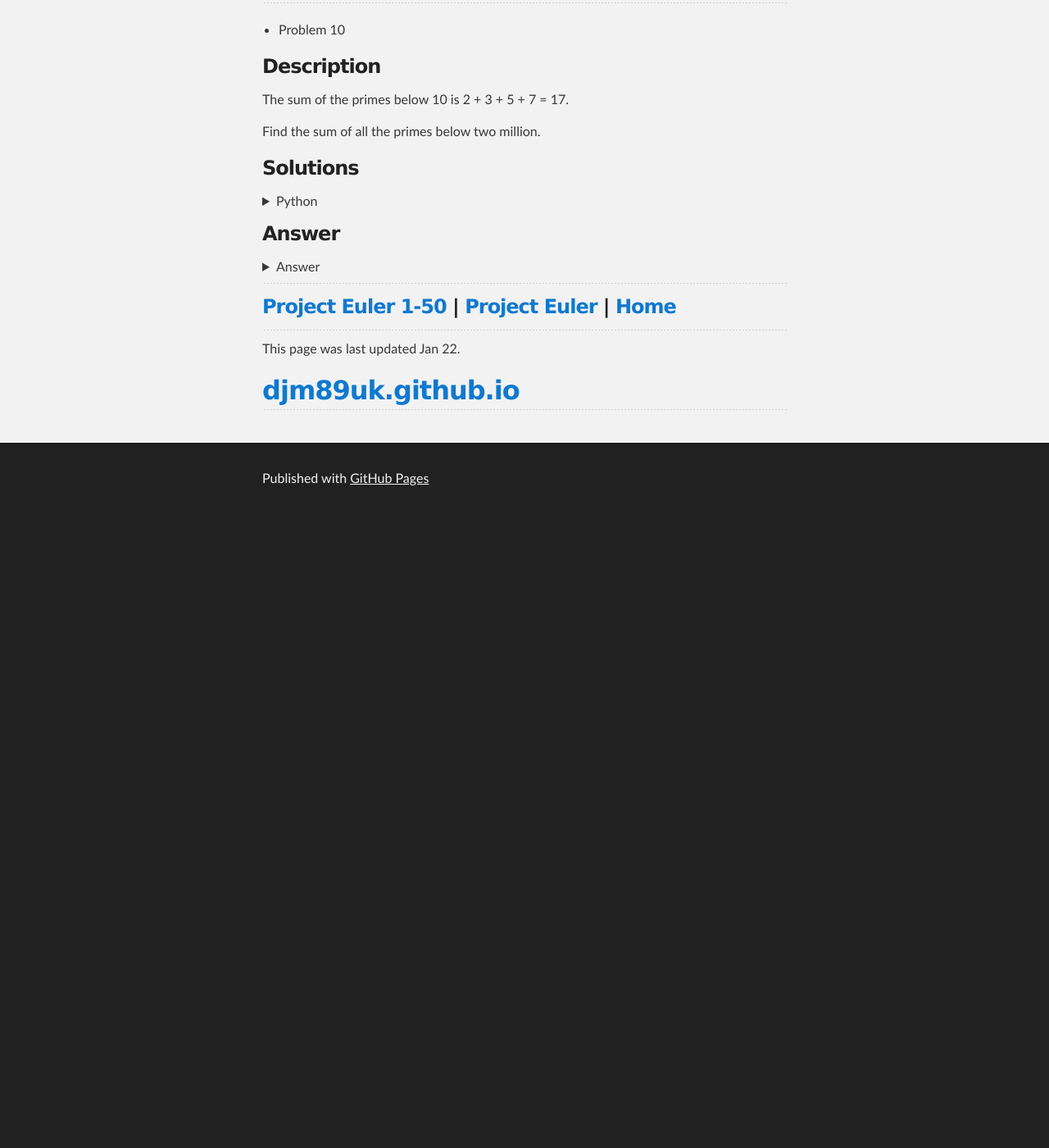
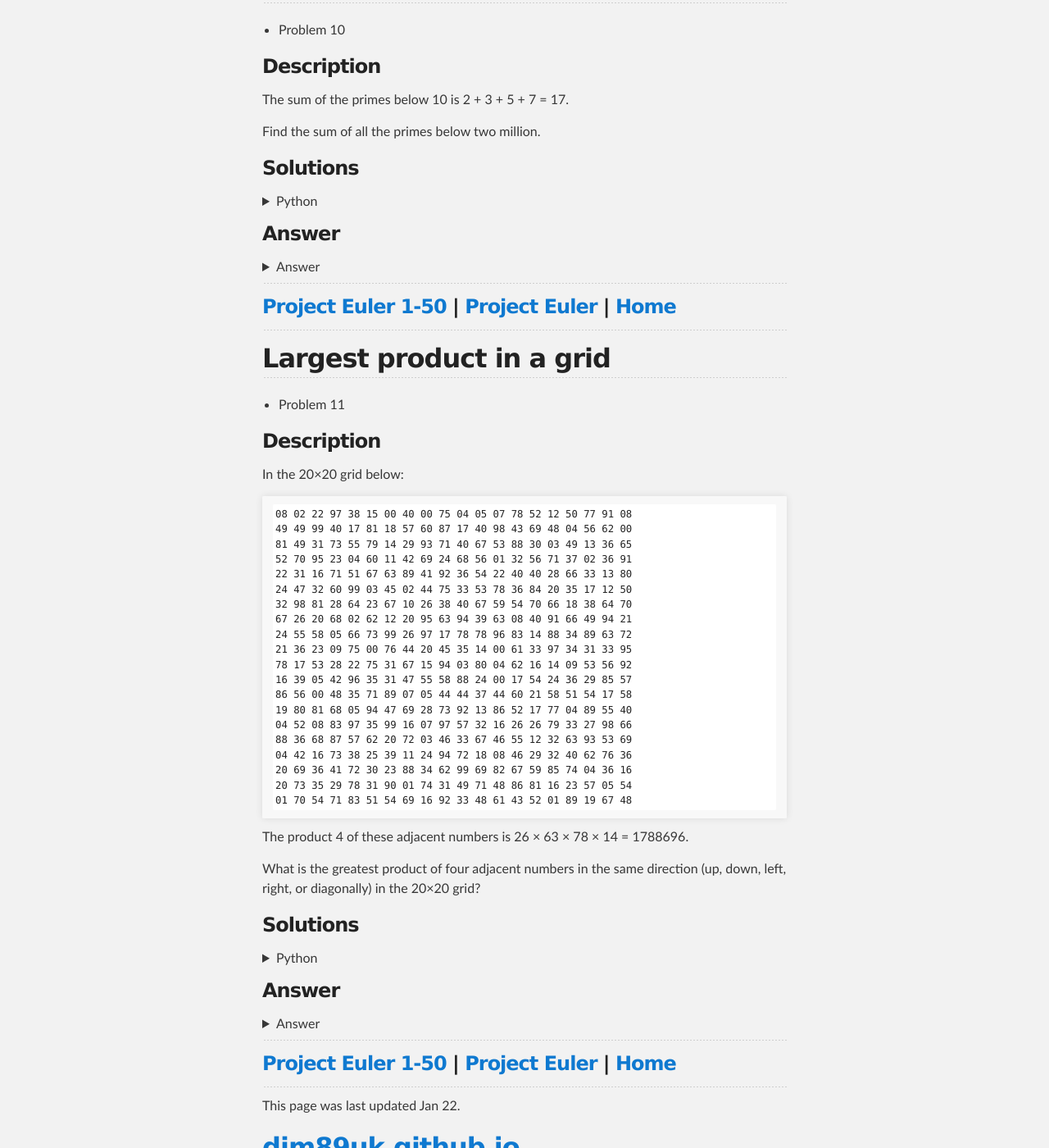
Before and after one commit to djm89uk/djm89uk.github.io, a Jekyll site: the page built from euler_1.md, in a window 1280 px wide and 1400 px high, scrolled down 7195 px. Shown: the whole window at 82% size. Built offline with Jekyll 4.4.1, drawn with Linux system fonts in a browser that asks for light colours; our own code applies the rules of GitHub Pages for plain Markdown files; before the commit the page ends 7825 px from its top, so only the background shows below that; some of the changed text lies outside the part shown.

Commit message:
Update euler_1.md

```diff
--- a/euler_1.md
+++ b/euler_1.md
@@ -1,4 +1,4 @@
-# [Project Euler](./euler.md) Challenges 1-50 (10/50)
+# [Project Euler](./euler.md) Challenges 1-50 (11/50)
 
 [Project Euler](https://projecteuler.net/) was started by Colin Hughes (a.k.a. euler) in October 2001 as a sub-section on mathschallenge.net. Who could have known how popular these types of problems would turn out to be? Since then the membership has continued to grow and Project Euler moved to its own domain in 2006.
 
@@ -16,7 +16,7 @@ These are the first 50 challenges from the site.
 8. [Largest product in a series](#largest-product-in-a-series) 🗸
 9. [Special Pythagorean triplet](#special-pythagorean-triplet) 🗸
 10. [Summation of primes](#summation-of-primes) 🗸
-11. [Largest product in a grid](#largest-product-in-a-grid)
+11. [Largest product in a grid](#largest-product-in-a-grid) 🗸
 12. [Highly divisible triangular number](#highly-divisible-triangular-number)
 13. [Large sum](#large-sum)
 14. [Longest Collatz sequence](#longest-collatz-sequence)
@@ -859,6 +859,115 @@ print("Solution time = {} s".format(t1-t0))
 
 ---
 
+## Largest product in a grid
+
+- Problem 11
+
+### Description
+
+In the 20×20 grid below:
+
+~~~
+08 02 22 97 38 15 00 40 00 75 04 05 07 78 52 12 50 77 91 08
+49 49 99 40 17 81 18 57 60 87 17 40 98 43 69 48 04 56 62 00
+81 49 31 73 55 79 14 29 93 71 40 67 53 88 30 03 49 13 36 65
+52 70 95 23 04 60 11 42 69 24 68 56 01 32 56 71 37 02 36 91
+22 31 16 71 51 67 63 89 41 92 36 54 22 40 40 28 66 33 13 80
+24 47 32 60 99 03 45 02 44 75 33 53 78 36 84 20 35 17 12 50
+32 98 81 28 64 23 67 10 26 38 40 67 59 54 70 66 18 38 64 70
+67 26 20 68 02 62 12 20 95 63 94 39 63 08 40 91 66 49 94 21
+24 55 58 05 66 73 99 26 97 17 78 78 96 83 14 88 34 89 63 72
+21 36 23 09 75 00 76 44 20 45 35 14 00 61 33 97 34 31 33 95
+78 17 53 28 22 75 31 67 15 94 03 80 04 62 16 14 09 53 56 92
+16 39 05 42 96 35 31 47 55 58 88 24 00 17 54 24 36 29 85 57
+86 56 00 48 35 71 89 07 05 44 44 37 44 60 21 58 51 54 17 58
+19 80 81 68 05 94 47 69 28 73 92 13 86 52 17 77 04 89 55 40
+04 52 08 83 97 35 99 16 07 97 57 32 16 26 26 79 33 27 98 66
+88 36 68 87 57 62 20 72 03 46 33 67 46 55 12 32 63 93 53 69
+04 42 16 73 38 25 39 11 24 94 72 18 08 46 29 32 40 62 76 36
+20 69 36 41 72 30 23 88 34 62 99 69 82 67 59 85 74 04 36 16
+20 73 35 29 78 31 90 01 74 31 49 71 48 86 81 16 23 57 05 54
+01 70 54 71 83 51 54 69 16 92 33 48 61 43 52 01 89 19 67 48
+~~~
+
+The product 4 of these adjacent numbers is 26 × 63 × 78 × 14 = 1788696.
+
+What is the greatest product of four adjacent numbers in the same direction (up, down, left, right, or diagonally) in the 20×20 grid?
+
+### Solutions
+
+<details>
+
+<summary markdown="span">Python</summary>
+
+We can simply implement this in Python:
+
+~~~py
+import time
+import numpy as np
+
+t0 = time.time()
+
+array = [ 8,  2, 22, 97, 38, 15,  0, 40,  0, 75,  4,  5,  7, 78, 52, 12, 50, 77, 91,  8,
+         49, 49, 99, 40, 17, 81, 18, 57, 60, 87, 17, 40, 98, 43, 69, 48,  4, 56, 62,  0,
+         81, 49, 31, 73, 55, 79, 14, 29, 93, 71, 40, 67, 53, 88, 30,  3, 49, 13, 36, 65,
+         52, 70, 95, 23,  4, 60, 11, 42, 69, 24, 68, 56,  1, 32, 56, 71, 37,  2, 36, 91,
+         22, 31, 16, 71, 51, 67, 63, 89, 41, 92, 36, 54, 22, 40, 40, 28, 66, 33, 13, 80,
+         24, 47, 32, 60, 99,  3, 45,  2, 44, 75, 33, 53, 78, 36, 84, 20, 35, 17, 12, 50,
+         32, 98, 81, 28, 64, 23, 67, 10, 26, 38, 40, 67, 59, 54, 70, 66, 18, 38, 64, 70,
+         67, 26, 20, 68,  2, 62, 12, 20, 95, 63, 94, 39, 63,  8, 40, 91, 66, 49, 94, 21,
+         24, 55, 58,  5, 66, 73, 99, 26, 97, 17, 78, 78, 96, 83, 14, 88, 34, 89, 63, 72,
+         21, 36, 23,  9, 75,  0, 76, 44, 20, 45, 35, 14,  0, 61, 33, 97, 34, 31, 33, 95,
+         78, 17, 53, 28, 22, 75, 31, 67, 15, 94,  3, 80,  4, 62, 16, 14,  9, 53, 56, 92,
+         16, 39,  5, 42, 96, 35, 31, 47, 55, 58, 88, 24,  0, 17, 54, 24, 36, 29, 85, 57,
+         86, 56,  0, 48, 35, 71, 89,  7,  5, 44, 44, 37, 44, 60, 21, 58, 51, 54, 17, 58,
+         19, 80, 81, 68,  5, 94, 47, 69, 28, 73, 92, 13, 86, 52, 17, 77,  4, 89, 55, 40,
+         4, 52,  8, 83, 97, 35, 99, 16,  7, 97, 57, 32, 16, 26, 26, 79, 33, 27, 98, 66,
+         88, 36, 68, 87, 57, 62, 20, 72,  3, 46, 33, 67, 46, 55, 12, 32, 63, 93, 53, 69,
+          4, 42, 16, 73, 38, 25, 39, 11, 24, 94, 72, 18,  8, 46, 29, 32, 40, 62, 76, 36,
+         20, 69, 36, 41, 72, 30, 23, 88, 34, 62, 99, 69, 82, 67, 59, 85, 74,  4, 36, 16,
+         20, 73, 35, 29, 78, 31, 90,  1, 74, 31, 49, 71, 48, 86, 81, 16, 23, 57,  5, 54,
+          1, 70, 54, 71, 83, 51, 54, 69, 16, 92, 33, 48, 61, 43, 52,  1, 89, 19, 67, 48]
+
+maxP = 0
+
+for i in range(len(array)):
+    idx = i%20
+    idy = i//20
+    if idx <= 16:
+        maxP = max(maxP,np.prod(array[i:i+4]))
+    if idy <= 16:
+        maxP = max(maxP,array[i]*array[i+20]*array[i+40]*array[i+60])
+    if idx <= 16 and idy <= 16:
+        maxP = max(maxP,array[i]*array[i+21]*array[i+42]*array[i+63])
+    if idx >=4 and idy <= 16:
+        maxP = max(maxP,array[i]*array[i+19]*array[i+38]*array[i+57])
+t1 = time.time()
+print("max product = {}".format(maxP))
+print("Solution time = {} s".format(t1-t0))
+~~~
+
+</details>
+
+
+### Answer
+
+<details>
+
+<summary markdown="span">Answer</summary>
+
+~~~
+70600674
+~~~
+
+</details>
+
+---
+
+### [Project Euler 1-50](#contents) | [Project Euler](./euler.md) | [Home](./index.md)
+
+---
+
 This page was last updated Jan 22.
 
 ## [djm89uk.github.io](https://djm89uk.github.io)
```
